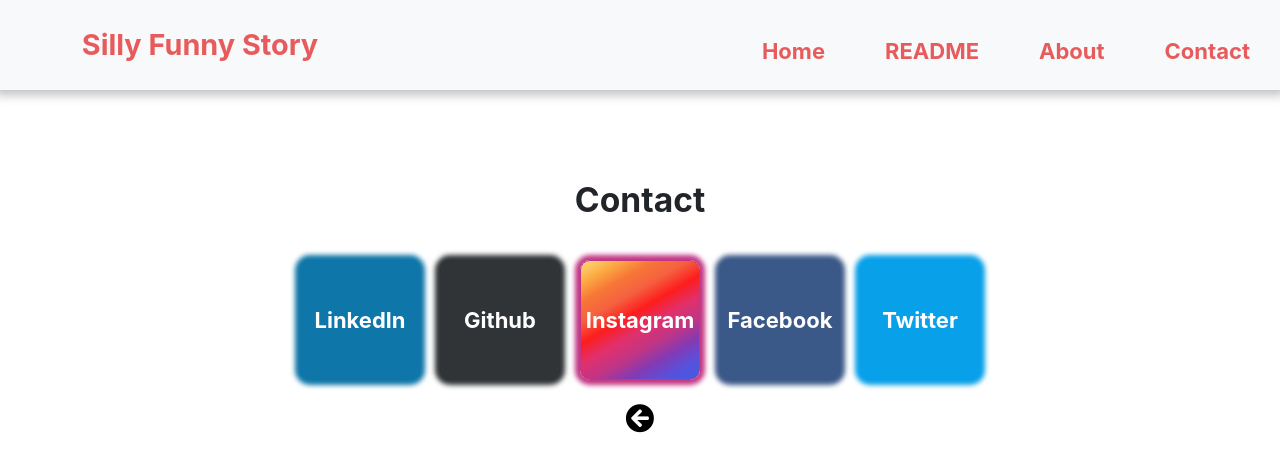
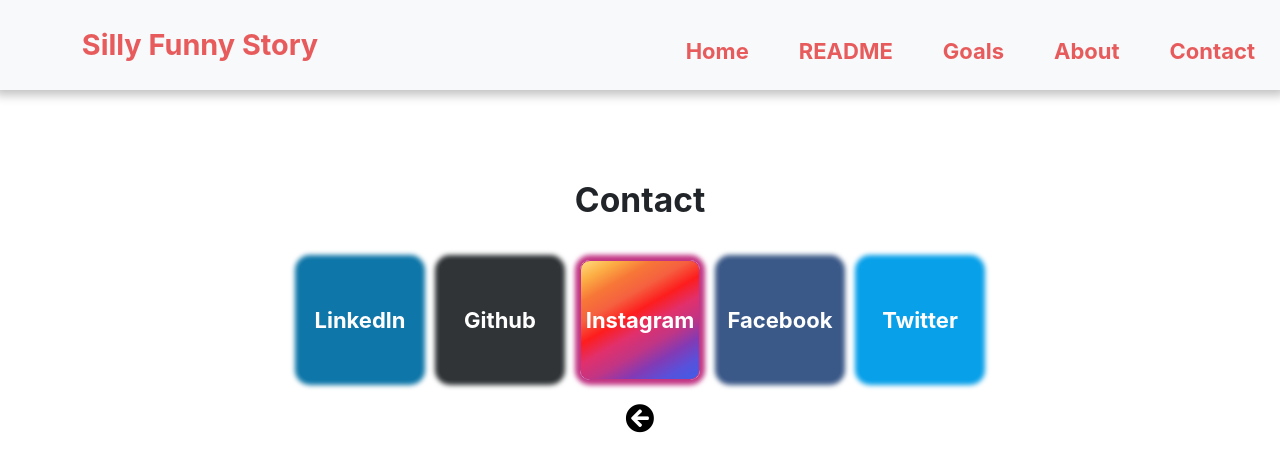
Before and after one commit to nnfunny/small-blog, a Jekyll site: the page built from pages/contact.html, in a window 1280 px wide. Shown: the top 472 px of the page. Built offline with Jekyll 4.4.1, drawn with Linux system fonts in a browser that asks for light colours; nearby versions of some CDN libraries.

Commit message:
New Post

```diff
--- a/_includes/header.html
+++ b/_includes/header.html
@@ -13,6 +13,7 @@
                         <div>
                             <li><a href="{{ site.baseurl }}/">Home</a></li>
                             <li><a href="/aboutme/">README</a></li>
+                            <li><a href="/goals/">Goals</a></li>
                             <li><a href="/about/">About</a></li>
                             <li><a href="/contact/">Contact</a></li>
                         </div>
--- a/assets/css/main.css
+++ b/assets/css/main.css
@@ -46,9 +46,6 @@
 .flex-container {
     padding-top: 20vh;
     margin: 0;
-    /* border: 1px solid silver;
-    border-radius: 10px;
-    box-shadow: 0 0 10px silver; */
     -ms-box-orient: horizontal;
     display: -webkit-box;
     display: -moz-box;
@@ -77,19 +74,18 @@
     transition: box-shadow 0.5s ease;
 
     text-align: center;
-    position: relative;
-    line-height: 50px;
-    padding-top: 30px;
+    display: -webkit-box;
+    display: -moz-box;
+    display: -ms-flexbox;
+    display: -webkit-flex;
+    display: flex;
+    justify-content: center;
+    align-items: center;
 }
 
 .PostList:hover {
     box-shadow: 0px 0px 10px 10px rgba(75, 226, 231, 0.5);
     z-index: 10;
-}
-
-.flex-container .PostList .text {
-    position: absolute;
-    top: 20px;
 }
 
 .flex-container .PostList .text a {
@@ -109,7 +105,7 @@
         width: 120px;
         height: 120px;
         margin: 20px;
-        line-height: 10px;
+        padding-top: 12px;
     }
 
     .PostList .text .date{
@@ -120,7 +116,7 @@
 /* Add mare pages and fix max-width as well */
 @media (min-width: 600px) and (max-width: 850px){
     .flex-container {
-        padding-top: 30vh;
+        padding-top: 40vh;
     }
 }
 
@@ -166,9 +162,6 @@
 
 /* fix max-width if add more pages */
 @media screen and (max-width: 850px) {
-    .nav-title{
-        padding-left: 0;
-    }
     .nav-flex-container {
         flex-direction: column;
         justify-content: center;
@@ -181,7 +174,7 @@
 
 li {
     list-style: none;
-    margin: 0 30px;
+    margin: 0 25px;
 }
 
 li a {
@@ -233,7 +226,6 @@
         height: 65px;
         width: 65px;
         padding: 1rem;
-        /* background-color: var(--primary-color); */
         display: flex;
         align-items: center;
         justify-content: center;
@@ -318,8 +310,8 @@
     .menu-wrap .menu > div {
         background: var(--overlay-color);
         border-radius: 50%;
-        width: 200vw;
-        height: 200vw;
+        width: 300vw;
+        height: 300vh;
         display: flex;
         flex: none;
         align-items: center;
--- a/pages/contact.html
+++ b/pages/contact.html
@@ -44,6 +44,7 @@
             display: flex;
             align-items: center;
             justify-content: center;
+            transition: box-shadow 0.5s ease;
         }
 
         @media screen and (max-width: 600px) {
--- /dev/null
+++ b/pages/goals.html
@@ -0,0 +1,4 @@
+---
+title: Goals
+permalink: /goals/
+---
```
Also changed, not shown: _posts/2019-05-06-A-best-friend.md (added, +22 -0 lines).
